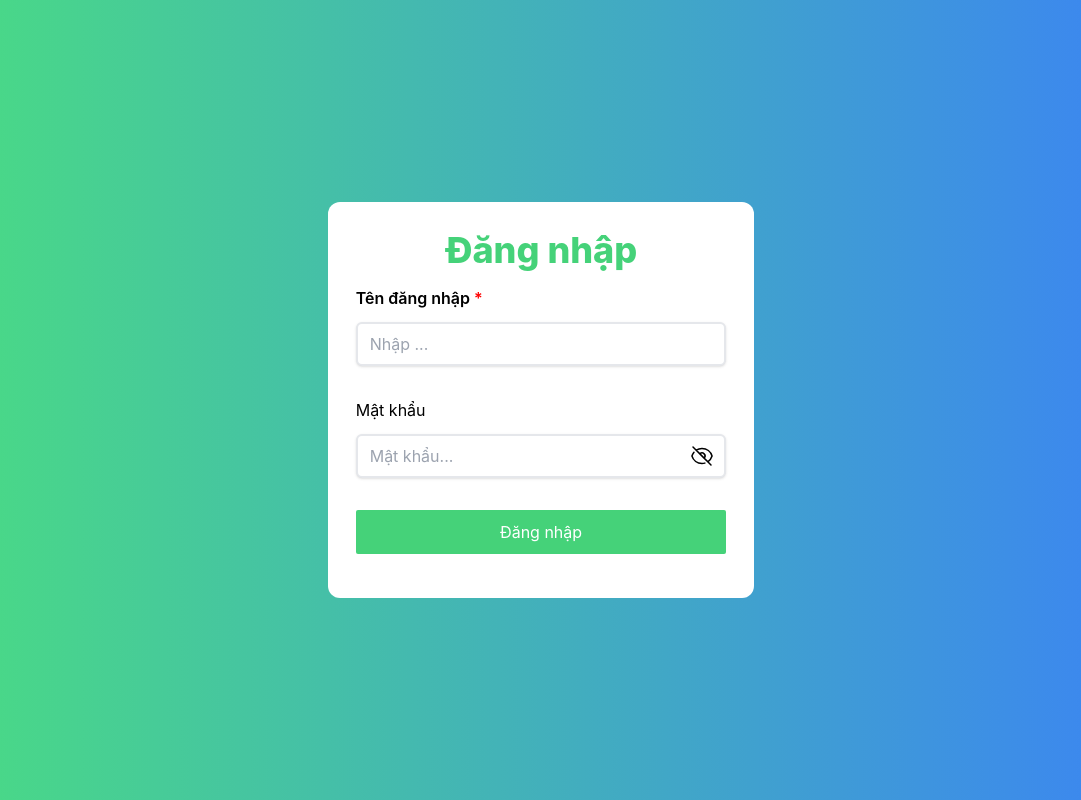
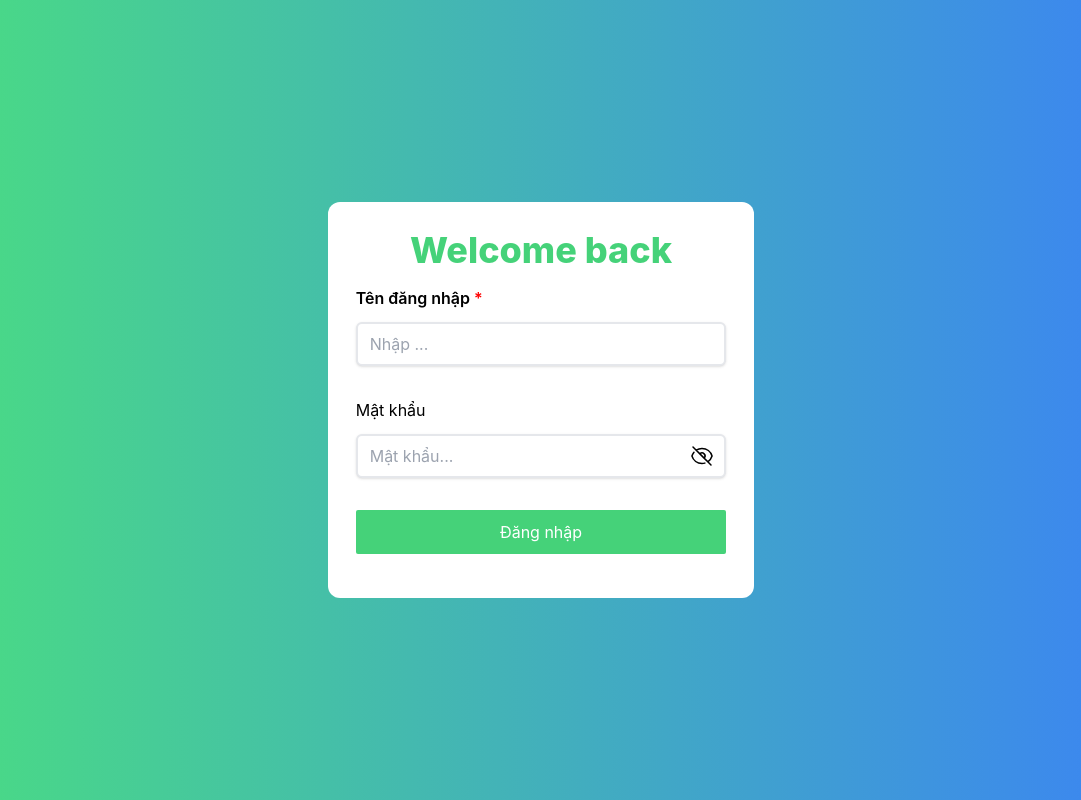
Before and after one commit to NguyenTranMinhTrang/nckh_web, a React (Create React App) app: page /login in a window 1280 px wide. Shown: the whole page, without its empty margins (99-1180 px from the left). Built offline with nearby package versions, Linux system fonts and the light colour scheme.

Commit message:
TEST CICD

```diff
--- a/src/pages/Login.tsx
+++ b/src/pages/Login.tsx
@@ -82,7 +82,7 @@ const Login = () => {
 
         return (
             <div>
-                <h1 className={`text-4xl font-extrabold text-primary text-center`}>Đăng nhập</h1>
+                <h1 className={`text-4xl font-extrabold text-primary text-center`}>Welcome back</h1>
                 <div className="my-4">
                     <form>
                         <InputField
```
